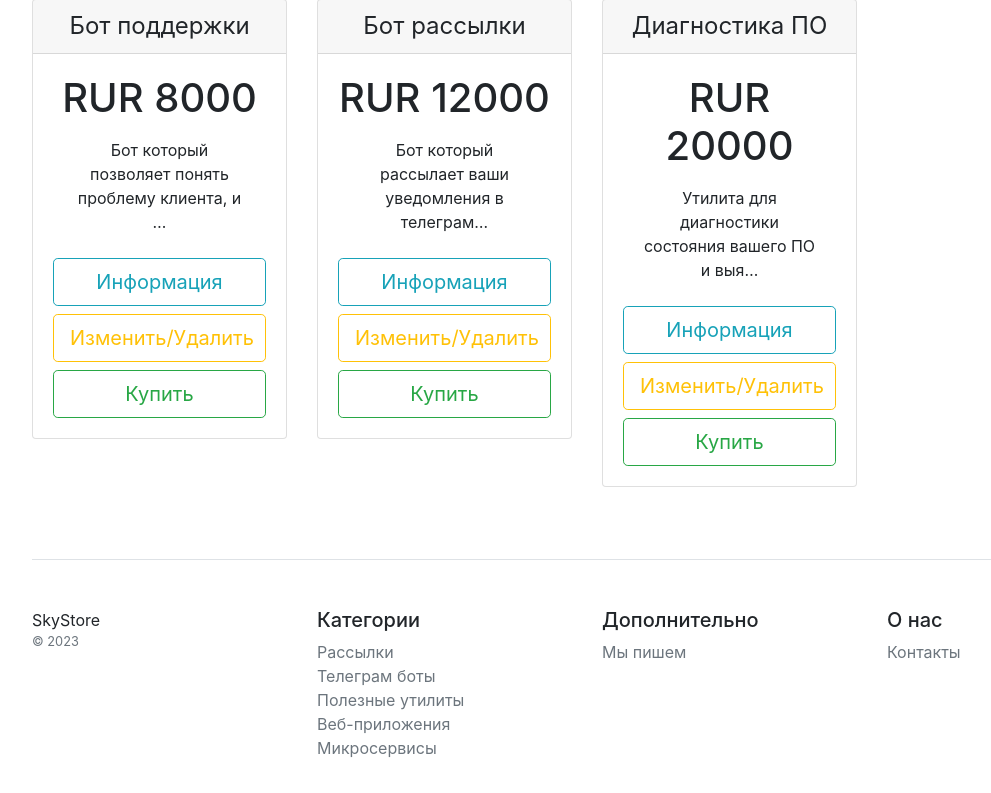
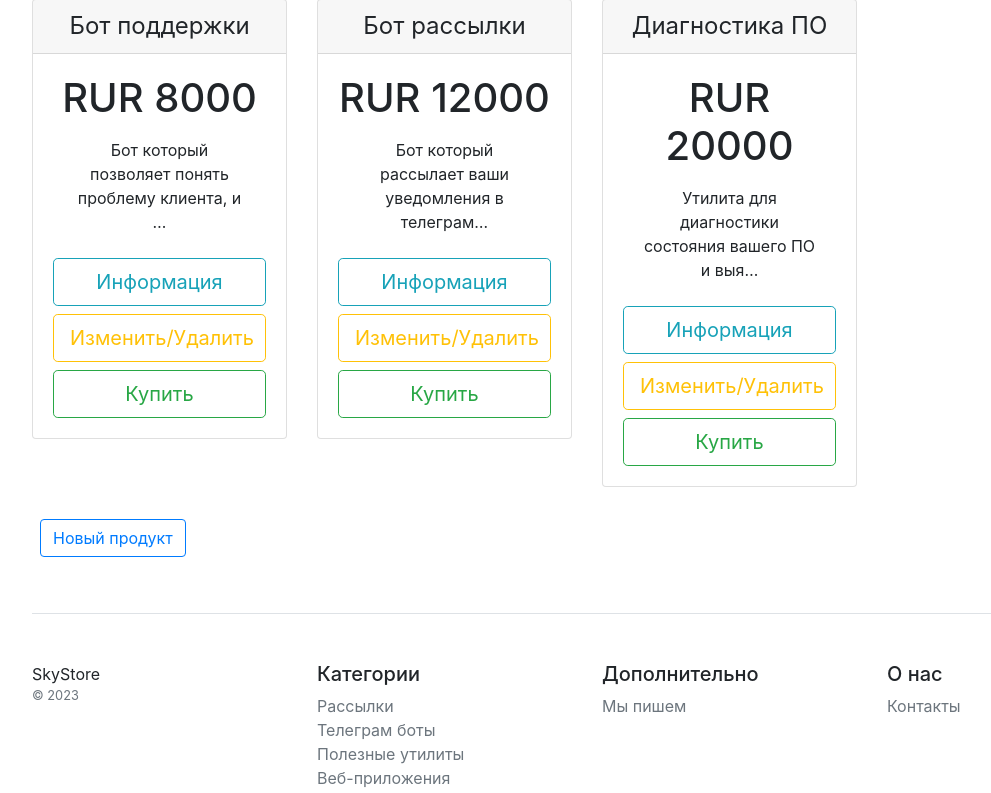
Before and after one commit to DSulzhits/06_2, a Django app: page /products/ in a window 1280 px wide. Shown: the part 773-1566 px from the top of the page, without its empty margins (53-1044 px from the left). Before the commit the page ends 1530 px from the top, so only its background shows below. Run offline with Django 4.2, Linux system fonts and the light colour scheme; data comes from the database, SQL or seed files in the repository; some libraries are stand-ins or nearby versions.

Commit message:
Модифицирована страница product_list.html

```diff
--- a/catalog/templates/catalog/product_list.html
+++ b/catalog/templates/catalog/product_list.html
@@ -8,6 +8,7 @@
                 {% include 'catalog/includes/inc_product_form.html' %}
             {% endfor %}
         </div>
+    <a href="{% url 'catalog:product_create' %}" class="btn btn-outline-primary m-2">Новый продукт</a>
     </div>
 
 {% endblock %}
```
